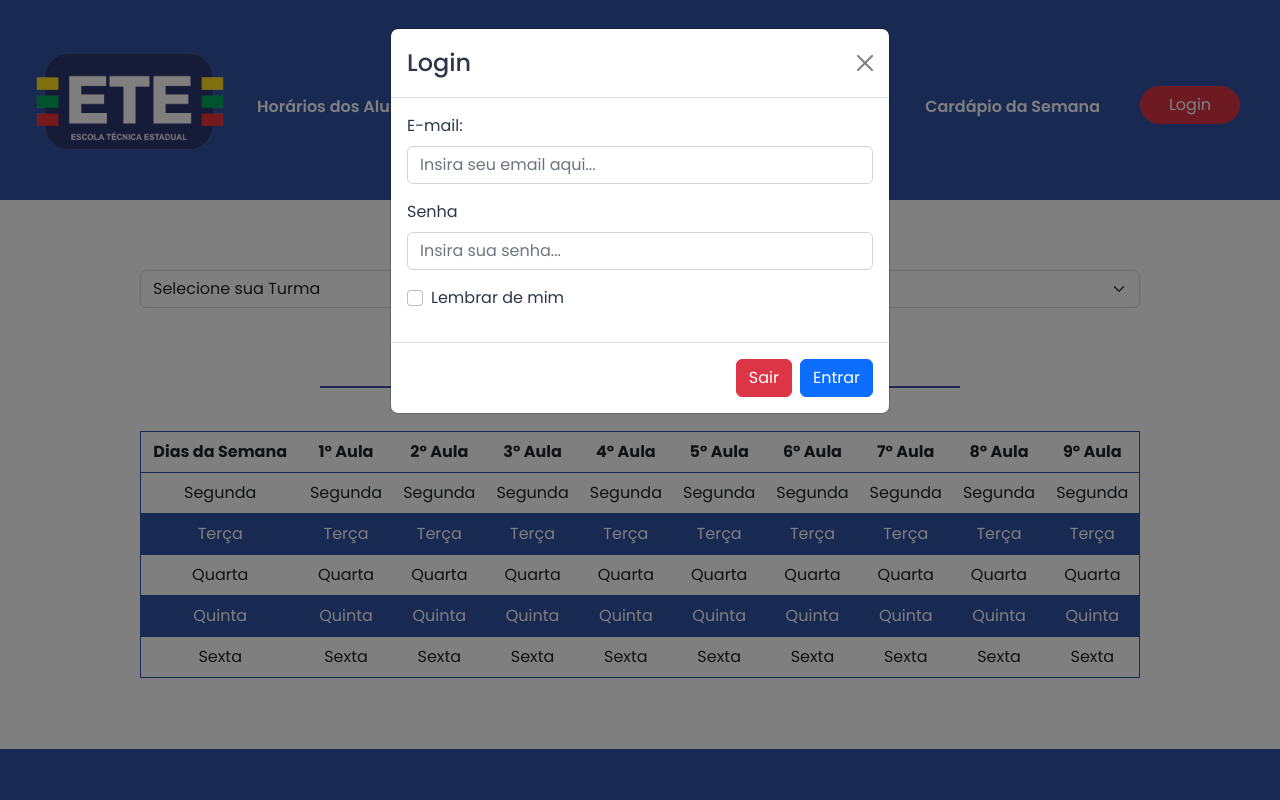
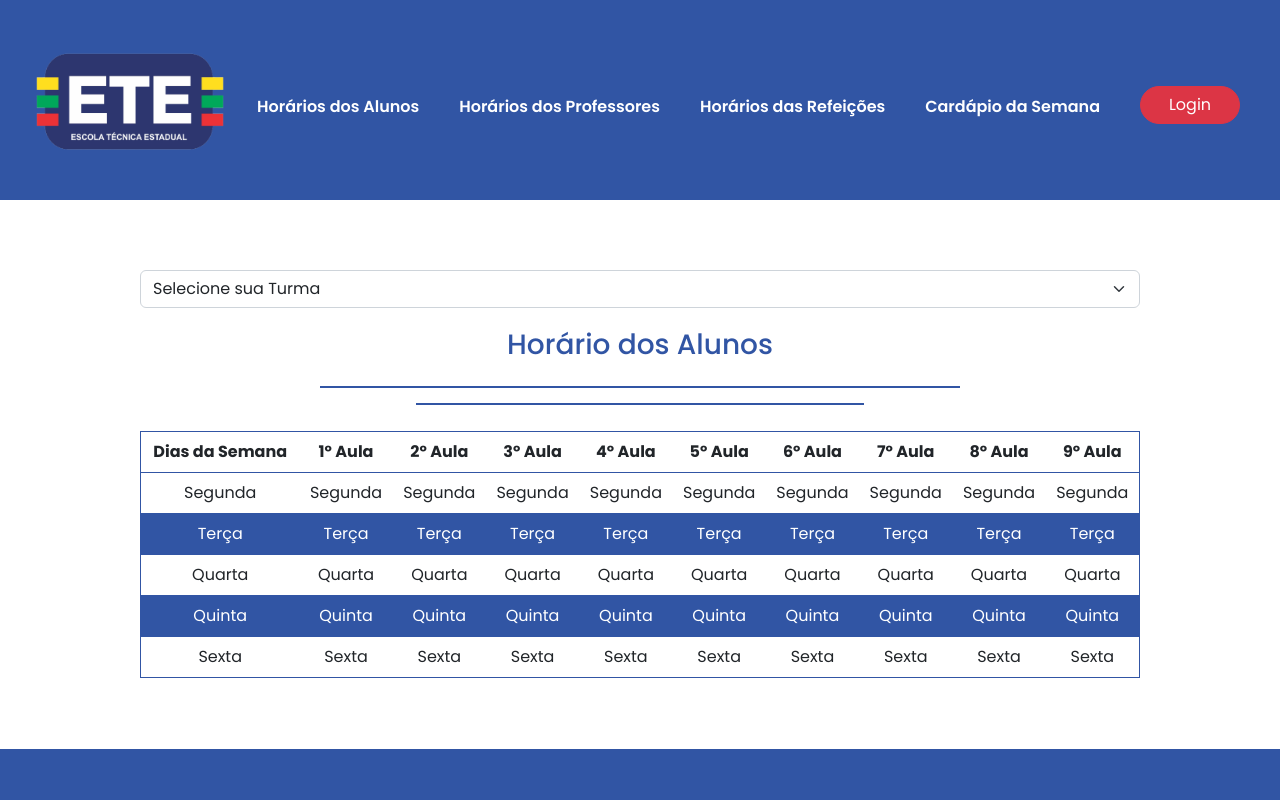
Before and after one commit to LeonardoAlmds/projeto-horarios-ete, a React (Create React App) app: page / in a window 1280 px wide. Shown: the top 800 px of the page. Built offline with nearby package versions, Linux system fonts and the light colour scheme.

Commit message:
Modal Finish

```diff
--- a/src/components/ModalLogin.js
+++ /dev/null
@@ -1,45 +0,0 @@
-import React, {useState} from 'react'
-
-import { Modal, Form, Button } from 'react-bootstrap'
-
-const ModalLogin = ({isOpen}) => {
-  const [show, setShow] = useState(isOpen);
-
-  if(isOpen) {
-    return (
-      <Modal show={show} onHide={show}>
-        <Modal.Header closeButton>
-            <Modal.Title>Login</Modal.Title>
-        </Modal.Header>
-        <Modal.Body>
-        <Form>
-            <Form.Group className="mb-3" controlId="formBasicEmail">
-                <Form.Label>E-mail:</Form.Label>
-                <Form.Control type="email" placeholder="Insira seu email aqui..." />
-            </Form.Group>
-
-            <Form.Group className="mb-3" controlId="formBasicPassword">
-                <Form.Label>Senha</Form.Label>
-                <Form.Control type="password" placeholder="Insira sua senha..." />
-            </Form.Group>
-            <Form.Group className="mb-3" controlId="formBasicCheckbox">
-                <Form.Check type="checkbox" label="Lembrar de mim" />
-            </Form.Group>
-            </Form>
-        </Modal.Body>
-        <Modal.Footer>
-            <Button variant="danger">
-            Sair
-            </Button>
-            <Button variant="primary">
-            Entrar
-            </Button>
-        </Modal.Footer>
-      </Modal>
-    )
-  }
-
-  return null;
-}
-
-export default ModalLogin
--- a/src/components/NavBar.js
+++ b/src/components/NavBar.js
@@ -1,12 +1,14 @@
 import { Link } from 'react-router-dom';
-import React, {useState} from 'react'
+import React, { useState } from 'react'
 import '../styles/NavBar.css';
 import EteLogo from '../images/ETE.png'
-import ModalLogin from './ModalLogin'
-import { Button } from 'react-bootstrap'
+import { Modal, Form, Button } from 'react-bootstrap'
 
 const NavBar = () => {
-  const [openModal, setOpenModal] = useState(true)
+  const [show, setShow] = useState(false);
+
+  const handleClose = () => setShow(false);
+  const handleShow = () => setShow(true);
 
   return (
     <>
@@ -19,12 +21,42 @@ const NavBar = () => {
           <Link to='/horarioRefeicoes'>Horários das Refeições</Link> <hr/>
           <Link to='/cardapio'>Cardápio da Semana</Link> <hr/>
         </div>
-        <Button variant="danger" className='buttonLogin' onClick={ () => setOpenModal(true) }>
+        <Button variant="danger" className='buttonLogin'onClick={handleShow}>
           Login
-          <ModalLogin isOpen={openModal} />
         </Button>
-        {console.log(openModal)}
       </nav>
+
+      <div>
+        <Modal show={show} onHide={handleClose}>
+          <Modal.Header closeButton>
+              <Modal.Title>Login</Modal.Title>
+          </Modal.Header>
+          <Modal.Body>
+          <Form>
+              <Form.Group className="mb-3" controlId="formBasicEmail">
+                  <Form.Label>E-mail:</Form.Label>
+                  <Form.Control type="email" placeholder="Insira seu email aqui..." />
+              </Form.Group>
+
+              <Form.Group className="mb-3" controlId="formBasicPassword">
+                  <Form.Label>Senha</Form.Label>
+                  <Form.Control type="password" placeholder="Insira sua senha..." />
+              </Form.Group>
+              <Form.Group className="mb-3" controlId="formBasicCheckbox">
+                  <Form.Check type="checkbox" label="Lembrar de mim" />
+              </Form.Group>
+              </Form>
+          </Modal.Body>
+          <Modal.Footer>
+              <Button variant="danger" onClick={handleClose}>
+              Sair
+              </Button>
+              <Button variant="primary" onClick={handleClose}>
+              Entrar
+              </Button>
+          </Modal.Footer>
+        </Modal>
+      </div>
     </>
   )
 }
```
